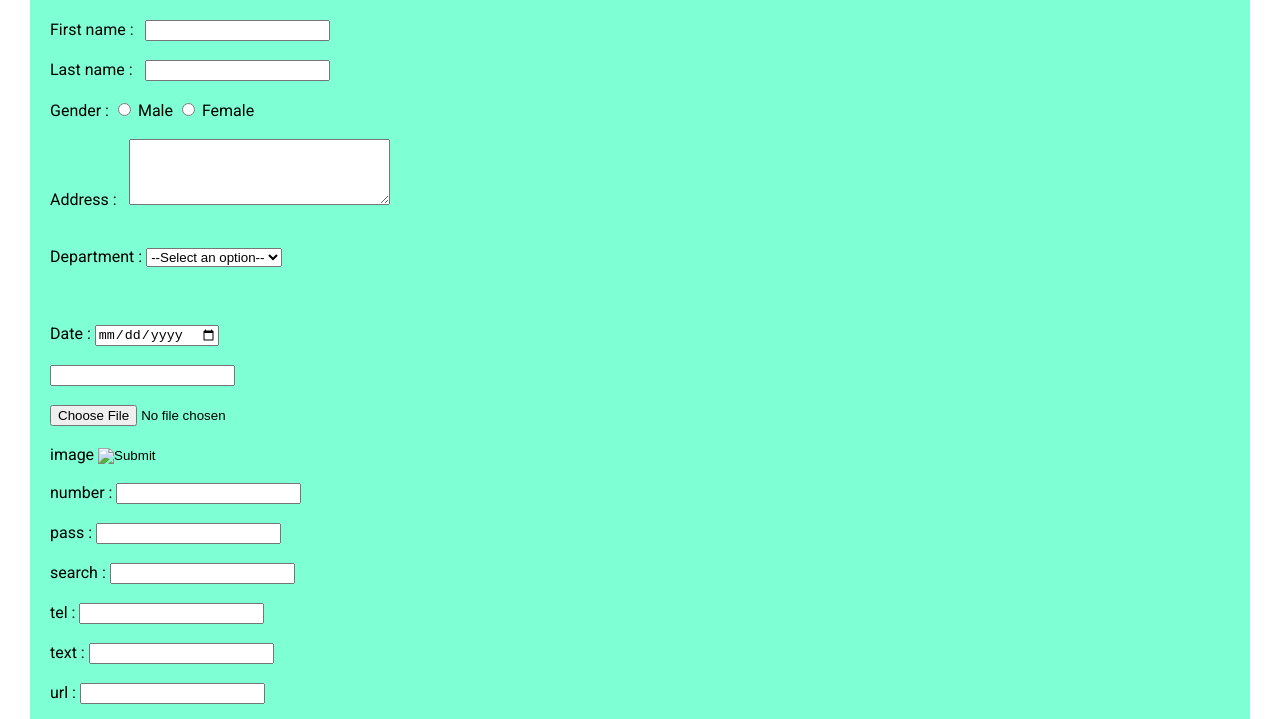
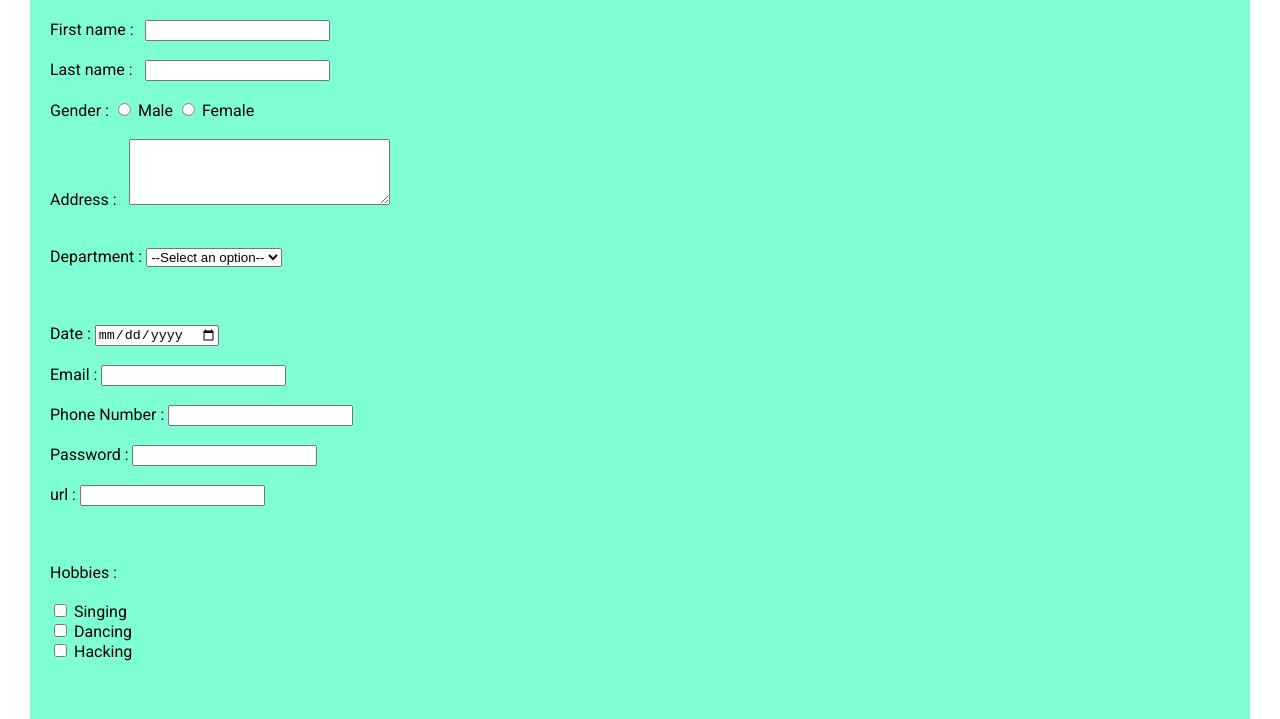
Before and after one commit to rizwanrockzz/forms, a plain HTML site: page index.html in a window 1280 px wide. Shown: the part 81-800 px from the top of the page. Drawn offline with Linux system fonts and the light colour scheme.

Commit message:
Update index.html

```diff
--- a/index.html
+++ b/index.html
@@ -34,10 +34,10 @@
     <form action="https://formsubmit.co/f9f06ddba3d01e64fae7118d678531a0" method="POST">
         <fieldset>
             <!-- <legend>Rizwan Forms</legend> -->
-            <label for="fname">First name : &nbsp;</label>
+            <label for="firstname">First name : &nbsp;</label>
             <input type="text" id="fname" name="fname" required/><br /><br>
-            <label for="lname">Last name : &nbsp;</label>
-            <input type="text" id="lname" name="lname" /><br /><br />
+            <label for="lastname">Last name : &nbsp;</label>
+            <input type="text" id="lname" name="lname" required/><br /><br />
             <label for="gender">Gender : </label>
             <input type="radio" id="male" name="gender" required/>
             <label for="male">Male</label>
@@ -62,37 +62,38 @@
             <!-- <input type="color"><br><br> -->
             <label for="date">Date : </label>
             <input type="date"><br><br>
-            <input type="email"><br><br>
-            <input type="file"><br><br>
+            <label for="date">Email : </label>
+            <input type="email" required><br><br>
+            <!-- <input type="file"><br><br> -->
             <!-- <label for="hidden">Hidden : </label>
                 <input type="hidden"><br><br> -->
-            <label for="image">image</label>
-            <input type="image"><br><br>
-            <label for="">number : </label>
-            <input type="number"><br><br>
-            <label for="">pass : </label>
-            <input type="password"><br><br>
+            <!-- <label for="image">image</label> -->
+            <!-- <input type="image"><br><br> -->
+            <label for="">Phone Number : </label>
+            <input type="number" required><br><br>
+            <label for="">Password : </label>
+            <input type="password" required><br><br>
             <!-- <input type="range"><br><br> -->
-            <label for="">search : </label>
-            <input type="search"><br><br>
-            <label for="">tel : </label>
+            <!-- <label for="">search : </label>
+            <input type="search"><br><br> -->
+            <!-- <label for="">tel : </label>
             <input type="tel"><br><br>
             <label for="">text : </label>
-            <input type="text"><br><br>
+            <input type="text"><br><br> -->
             <label for="">url : </label>
             <input type="url"><br><br><br><br>
             <label for="hobbies">Hobbies : </label><br><br>
             <input type="checkbox" id="vehicle1" name="vehicle1" value="Bike">
-            <label for="vehicle1"> I have a bike</label><br>
+            <label for="vehicle1">Singing</label><br>
             <input type="checkbox" id="vehicle2" name="vehicle2" value="Car">
-            <label for="vehicle2"> I have a car</label><br>
+            <label for="vehicle2">Dancing</label><br>
             <input type="checkbox" id="vehicle3" name="vehicle3" value="Boat">
-            <label for="vehicle3"> I have a boat</label><br><br>
+            <label for="vehicle3">Hacking</label><br><br>
             <br>
             <br>
             <br>
-            <label for="button">button</label>
-            <input type="button" value="Just Button"><br><br><br><br>
+            <!-- <label for="button">button</label>
+            <input type="button" value="Just Button"><br><br><br><br> -->
             <input type="submit" value="Proceed" />
             <input type="reset"><br><br>
         </fieldset>
```
